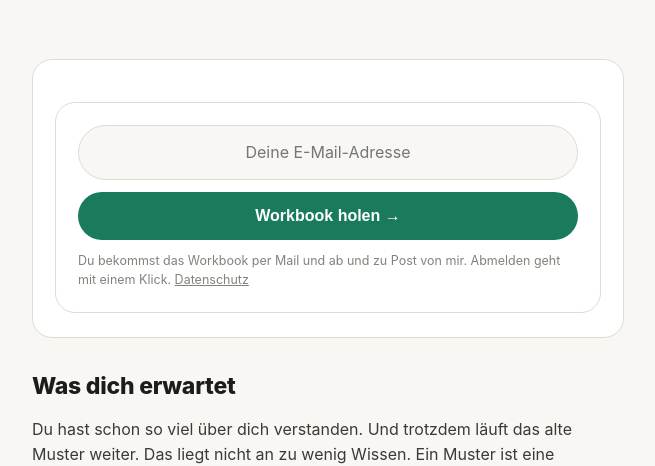
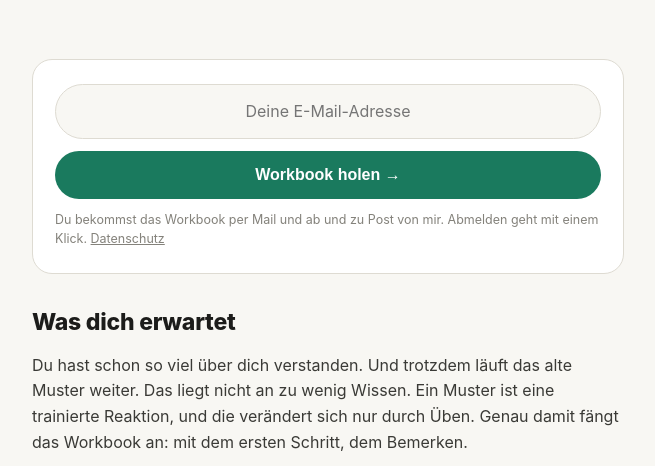
Before and after one commit to mikerbuchberger/mikebuchberger-website, a plain HTML site: page website_neu/workbook.html in a window 1280 px wide. Shown: the part 317-783 px from the top of the page, without its empty margins (312-967 px from the left). Drawn offline with Linux system fonts and the light colour scheme.

Commit message:
Workbook-Seite: Formularrahmen

```diff
--- a/website_neu/workbook.html
+++ b/website_neu/workbook.html
@@ -85,6 +85,7 @@
   .signup .fine { font-size:12.5px; color:var(--gray); margin-top:12px; line-height:1.5; }
   .signup .fine a { color:var(--gray); }
   .err { color:#B23B2B; font-size:14px; margin-top:10px; display:none; }
+  .signup form { background:none; border:none; padding:0; margin:0; }
   #done { display:none; }
   .check { width:58px; height:58px; border-radius:50%; background:var(--teal-pale); color:var(--teal); font-size:30px; font-weight:800; display:flex; align-items:center; justify-content:center; margin:0 auto 14px; }
   @media (max-width:480px) { .inside { grid-template-columns:1fr; } }
```
